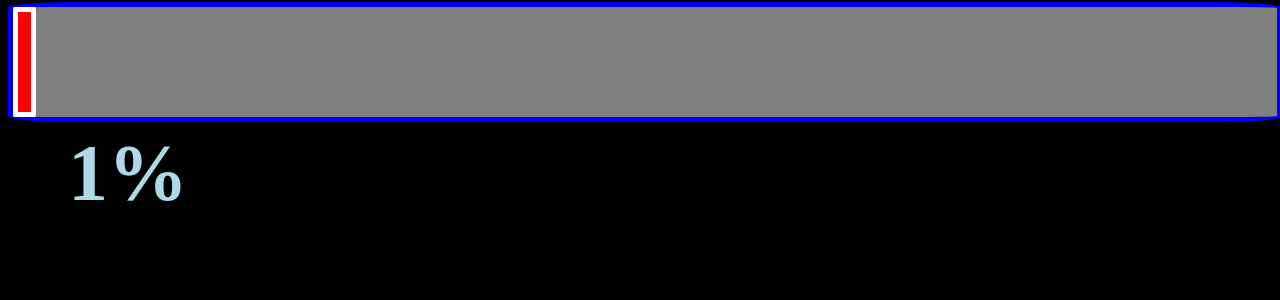
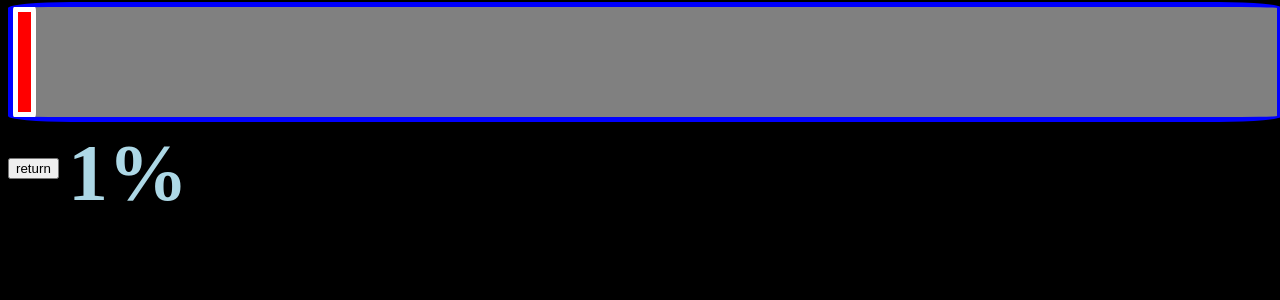
Before and after one commit to 1PaddyBoy/FLASK-CS-Project-2024-2, a Flask app: page /results in a window 1280 px wide. Shown: the part 360-660 px from the top of the page. Run offline with Flask 3, Linux system fonts and the light colour scheme; parts of the project's set-up code (start-up, migrations or seed data) failed here and were passed over.

Commit message:
fixed final button

```diff
--- a/flaskr/app.py
+++ b/flaskr/app.py
@@ -72,19 +72,25 @@ def hello():
 @app.route("/results",methods=['GET','POST'])
 def results():
 	if request.method == 'POST':
-		checkboxes = []
-		textboxes = []
-		print(request.form)
-		for a in range(len(extrahelpers.combination)):
-			b = request.form.get("interest" + str(a))
-			print("checkbox " + "insert" + str(a) + " =" + str(b))
-			checkboxes.append(b == "check")
-			text = request.form.get("interest" + str(a)+"t")
-			textboxes.append(text)
-			print("textbox = " + str(text))
-		print("checkboxes =" + str(checkboxes))
-		print("textboxes =" + str(textboxes))
-		extrahelpers.addandinfoloop(extrahelpers.combination,checkboxes,textboxes)
+		if request.form.get("return") == "return":
+			print("returned button2")
+			return redirect("/")
+		else:
+			checkboxes = []
+			textboxes = []
+			print(request.form)
+			for a in range(len(extrahelpers.combination)):
+				b = request.form.get("interest" + str(a))
+				print("checkbox " + "insert" + str(a) + " =" + str(b))
+				checkboxes.append(b == "check")
+				text = request.form.get("interest" + str(a)+"t")
+				textboxes.append(text)
+				print("textbox = " + str(text))
+			print("checkboxes =" + str(checkboxes))
+			print("textboxes =" + str(textboxes))
+			extrahelpers.addandinfoloop(extrahelpers.combination,checkboxes,textboxes)
+	else:
+		print("elsed button")
 
 
 
--- a/flaskr/templates/results.html
+++ b/flaskr/templates/results.html
@@ -55,6 +55,9 @@
     </div>
     <br>
     <br>
+    <form method = "POST">
+      <input type = "submit" name = "return" value = "return" id = "return button">
+    </form>
 
     <script>
       var i = 0;
```
